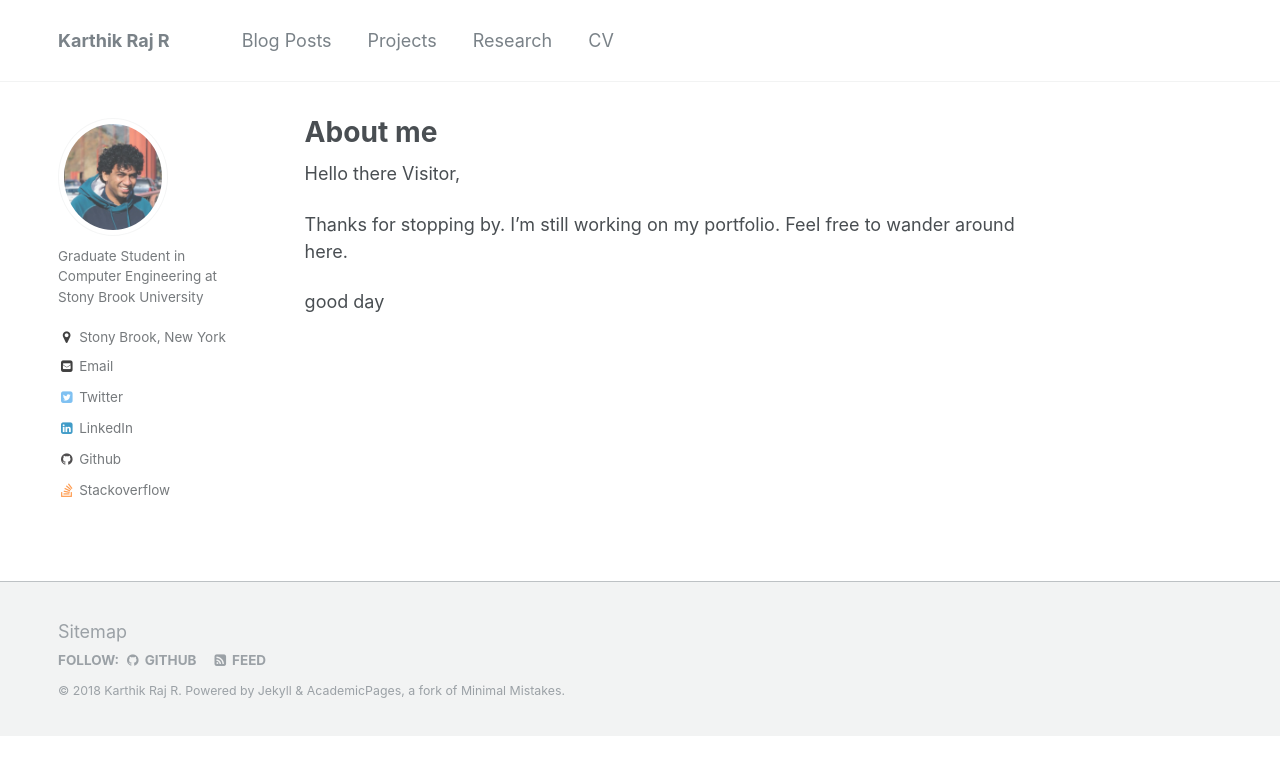
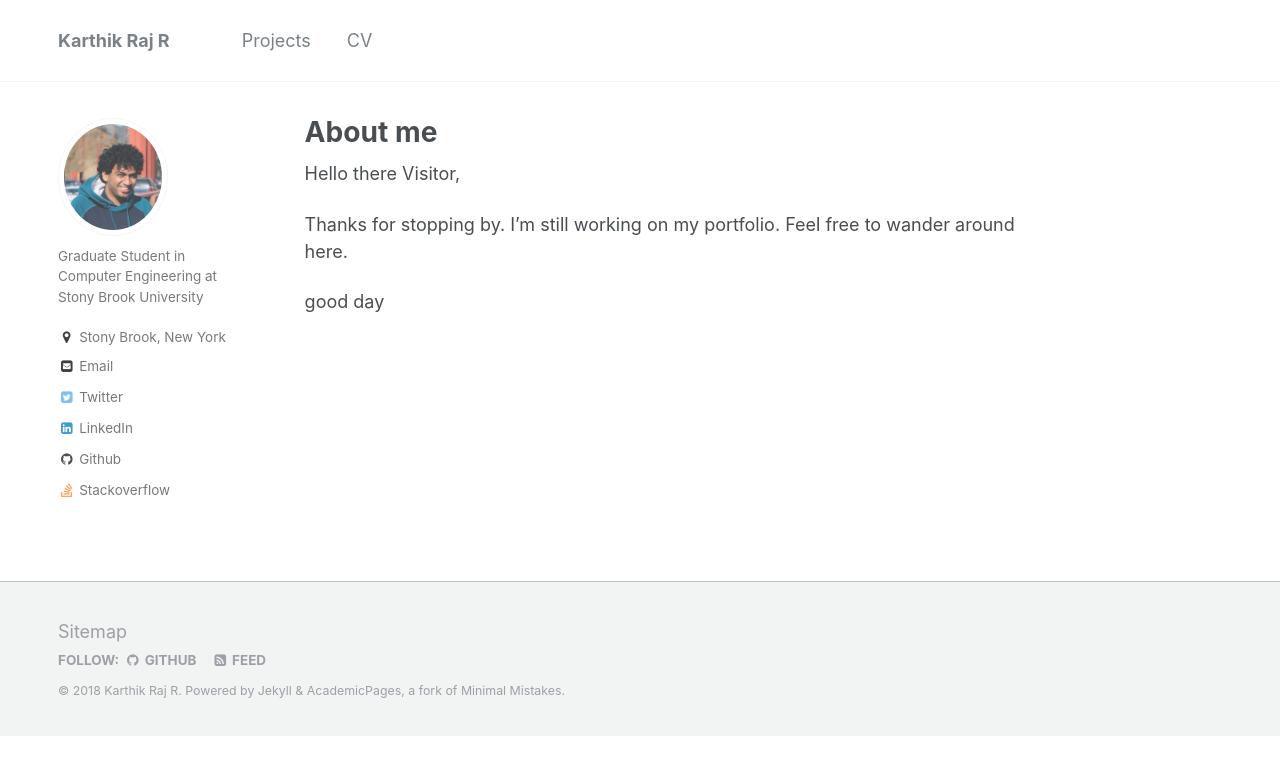
Before and after one commit to Karthik4293/Karthik4293.github.io, a Jekyll site: the page built from _pages/about.md, in a window 1280 px wide. Shown: the top 775 px of the page. Built offline with Jekyll 4.4.1, drawn with Linux system fonts in a browser that asks for light colours.

Commit message:
latest chicken

```diff
--- a/_data/navigation.yml
+++ b/_data/navigation.yml
@@ -1,13 +1,8 @@
 # main links links
 main:
-  - title: "Blog Posts"
-    url: /year-archive/
 
   - title: "Projects"
     url: /portfolio/
 
-  - title: "Research"
-    url: /research/
-
   - title: "CV"
     url: /cv/
```
